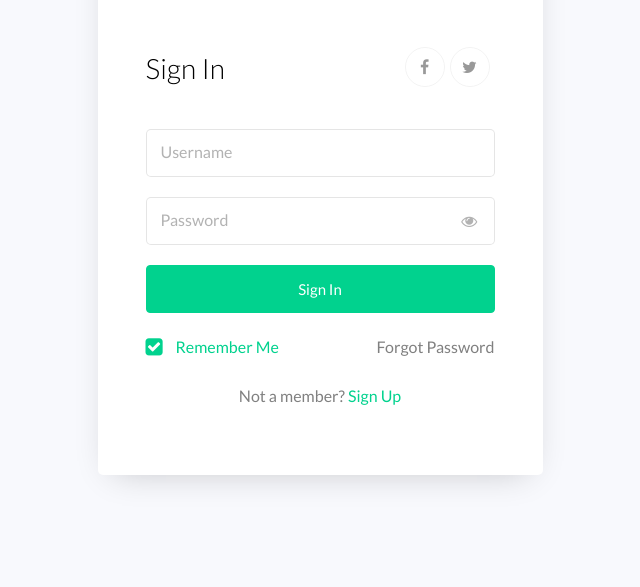
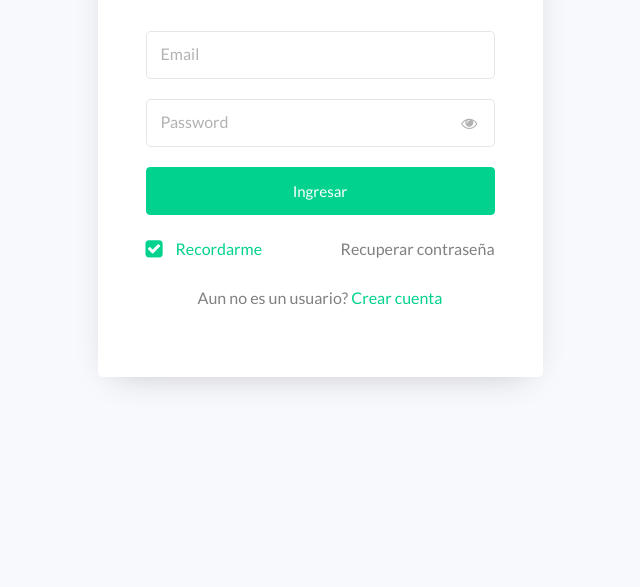
Before and after one commit to Minfante377/assistant-web-app, a Django app: page /login/ in a window 1280 px wide. Shown: the part 411-998 px from the top of the page, without its empty margins (320-960 px from the left). After the commit the page ends 797 px from the top, so only its background shows below. Run offline with Django 4.2, Linux system fonts and the light colour scheme; some libraries are stand-ins or nearby versions.

Commit message:
Minor changes to the login html

```diff
--- a/templates/web/login.html
+++ b/templates/web/login.html
@@ -17,30 +17,19 @@
     <section class="ftco-section">
         <div class="container">
             <div class="row justify-content-center">
-				<div class="col-md-6 text-center mb-5">
-					<h2 class="heading-section">Login #05</h2>
-				</div>
-			</div>
-			<div class="row justify-content-center">
                 <div class="col-md-7 col-lg-5">
                     <div class="wrap">
                         <div class="img" style="background-image: url(images/bg-1.jpg);"></div>
                         <div class="login-wrap p-4 p-md-5">
                       <div class="d-flex">
                           <div class="w-100">
-			      			<h3 class="mb-4">Sign In</h3>
-			      		</div>
-								<div class="w-100">
-									<p class="social-media d-flex justify-content-end">
-										<a href="#" class="social-icon d-flex align-items-center justify-content-center"><span class="fa fa-facebook"></span></a>
-										<a href="#" class="social-icon d-flex align-items-center justify-content-center"><span class="fa fa-twitter"></span></a>
-									</p>
+                              <h3 class="mb-4">Ingresar</h3>
                           </div>
                       </div>
                             <form action="#" class="signin-form">
                           <div class="form-group mt-3">
                               <input type="text" class="form-control" required>
-			      			<label class="form-control-placeholder" for="username">Username</label>
+                              <label class="form-control-placeholder" for="username">Email</label>
                           </div>
                     <div class="form-group">
                       <input id="password-field" type="password" class="form-control" required>
@@ -48,21 +37,21 @@
                       <span toggle="#password-field" class="fa fa-fw fa-eye field-icon toggle-password"></span>
                     </div>
                     <div class="form-group">
-		            	<button type="submit" class="form-control btn btn-primary rounded submit px-3">Sign In</button>
+                        <button type="submit" class="form-control btn btn-primary rounded submit px-3">Ingresar</button>
                     </div>
                     <div class="form-group d-md-flex">
                         <div class="w-50 text-left">
-			            	<label class="checkbox-wrap checkbox-primary mb-0">Remember Me
+                            <label class="checkbox-wrap checkbox-primary mb-0">Recordarme
                                       <input type="checkbox" checked>
                                       <span class="checkmark"></span>
                                         </label>
                                     </div>
                                     <div class="w-50 text-md-right">
-										<a href="#">Forgot Password</a>
+                                        <a href="#">Recuperar contraseña</a>
                                     </div>
                     </div>
                   </form>
-		          <p class="text-center">Not a member? <a data-toggle="tab" href="#signup">Sign Up</a></p>
+                  <p class="text-center">Aun no es un usuario? <a data-toggle="tab" href="#signup">Crear cuenta</a></p>
                 </div>
               </div>
                 </div>
```
Lines whose indentation alone changed are shown as unchanged.
